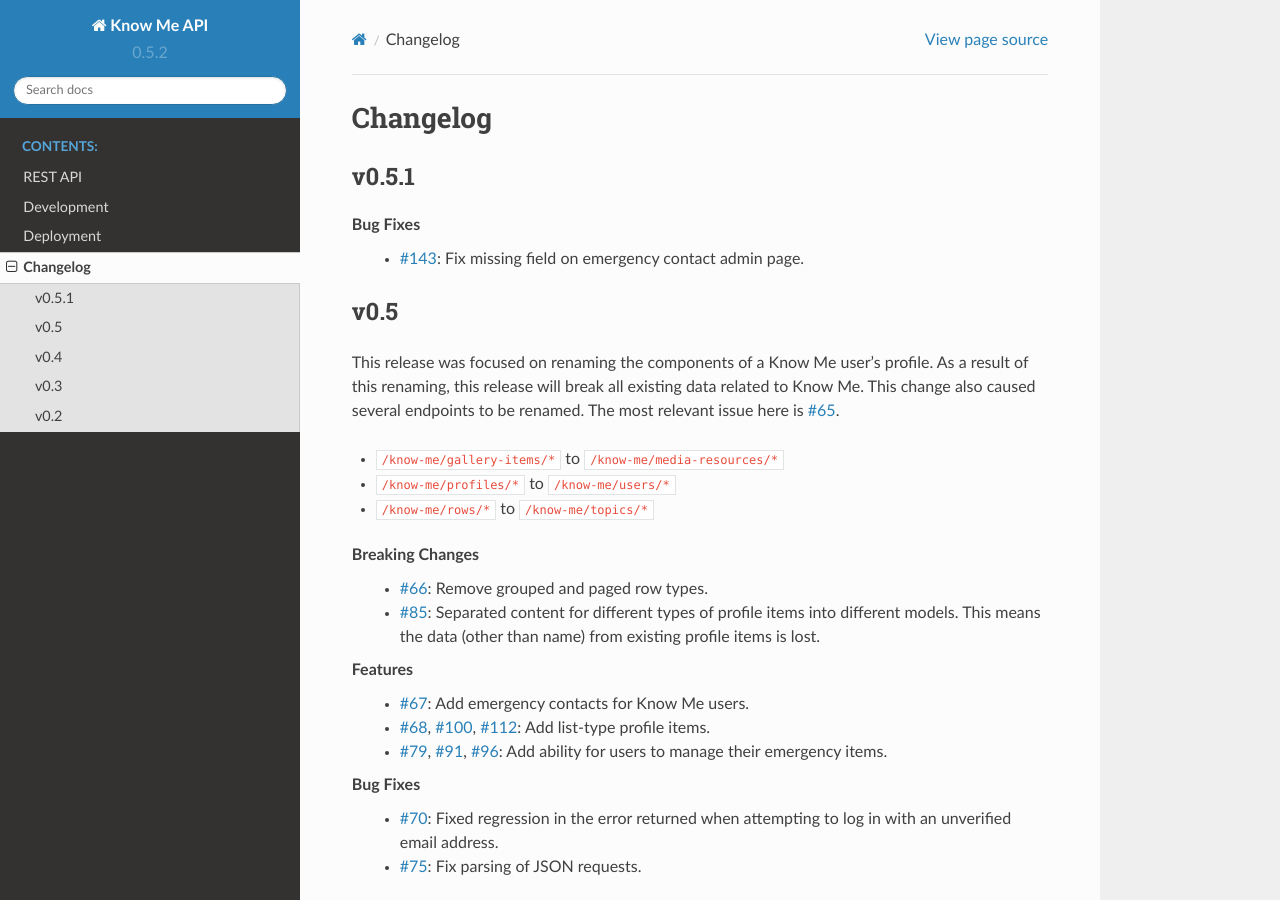
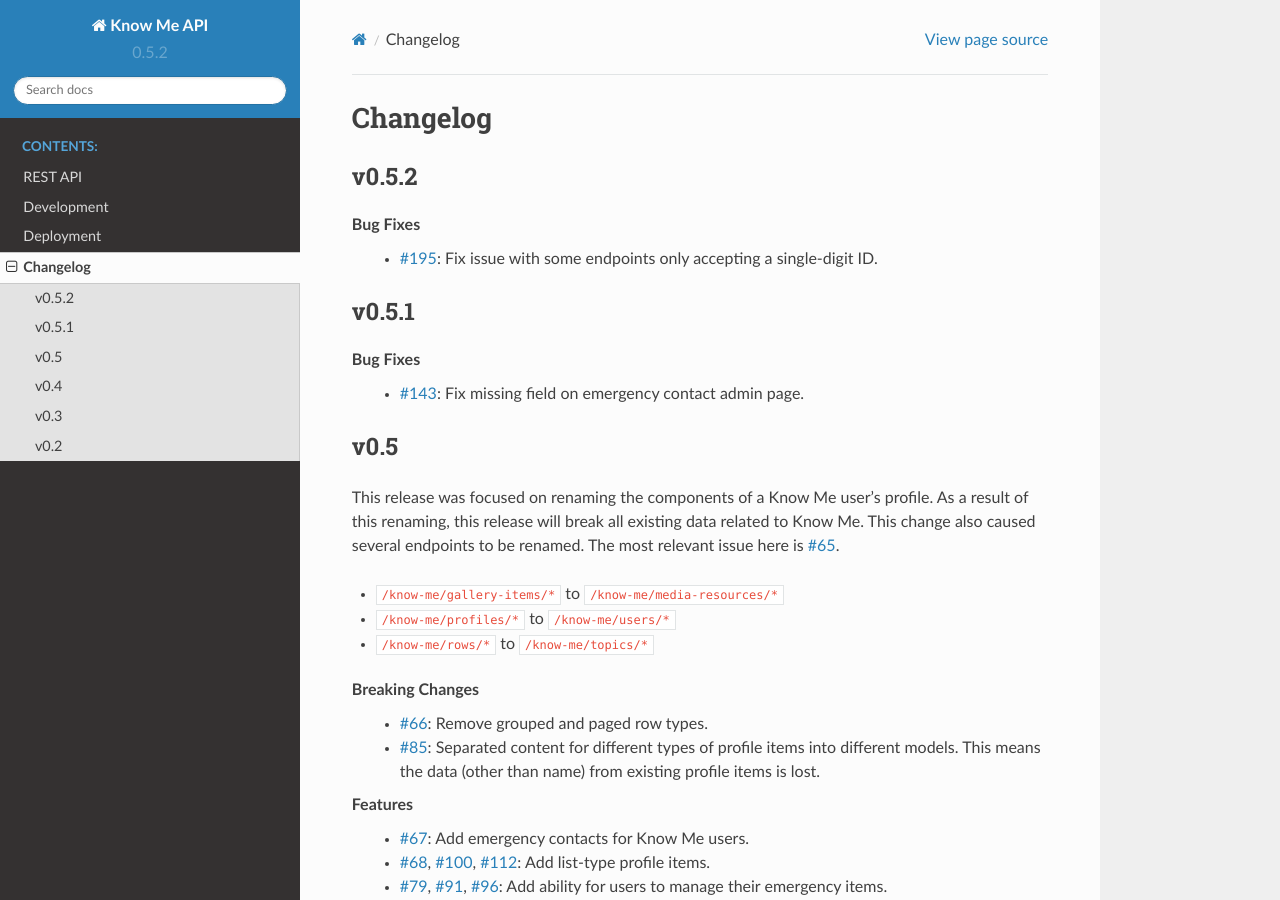
Before and after one commit to knowmetools/km-api, a Sphinx documentation site: the page built from docs/changelog.rst, in a window 1280 px wide and 900 px high. Built offline with Sphinx 7.4.7 and the Read the Docs theme 2.0.0, drawn with Linux system fonts in a browser that asks for light colours.

Commit message:
Fix issue with URL routing.
Some endpoints were only accepting single digit primary keys.

Fixes #195

```diff
--- a/docs/changelog.rst
+++ b/docs/changelog.rst
@@ -1,5 +1,12 @@
 Changelog
 =========
+
+
+v0.5.2
+------
+
+Bug Fixes
+  * :issue:`195`: Fix issue with some endpoints only accepting a single-digit ID.
 
 
 v0.5.1
```
Also changed, not shown: 1 other file.
